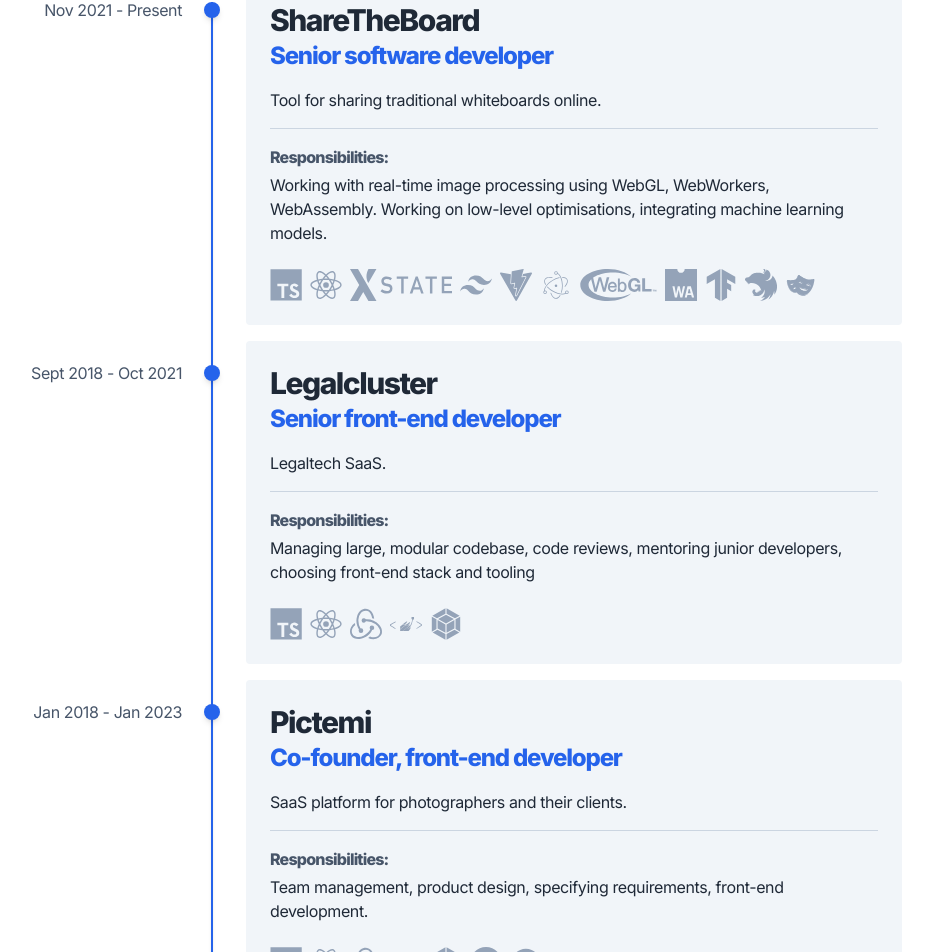
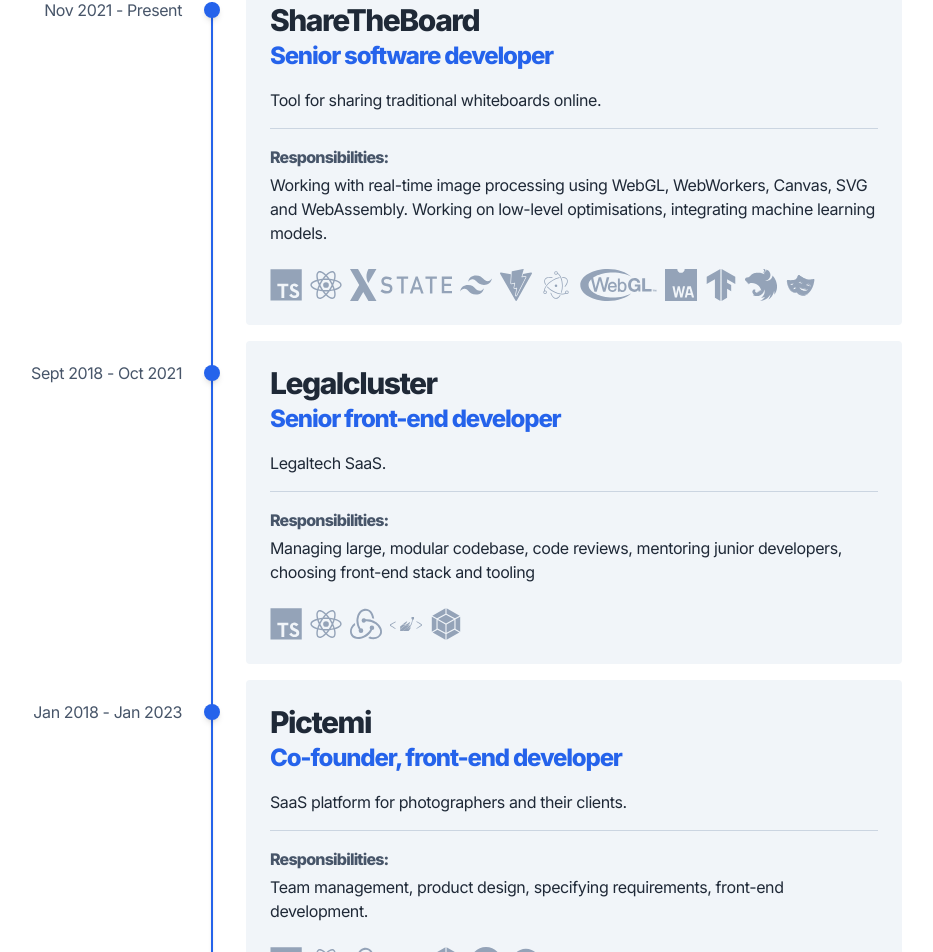
Before and after one commit to bartoszkrawczyk2/bartoszkrawczyk.com, a Next.js app: page / in a window 1280 px wide. Shown: the part 758-1710 px from the top of the page, without its empty margins (186-1119 px from the left). Built offline with nearby package versions, Linux system fonts and the light colour scheme.

Commit message:
Update resume

```diff
--- a/src/data/resume.ts
+++ b/src/data/resume.ts
@@ -22,7 +22,7 @@
     to: dateFmt('Present'),
     description: 'Tool for sharing traditional whiteboards online.',
     responsibilites:
-      'Working with real-time image processing using WebGL, WebWorkers, WebAssembly. Working on low-level optimisations, integrating machine learning models.',
+      'Working with real-time image processing using WebGL, WebWorkers, Canvas, SVG and WebAssembly. Working on low-level optimisations, integrating machine learning models.',
     icons: [
       'Typescript',
       'React',
```
